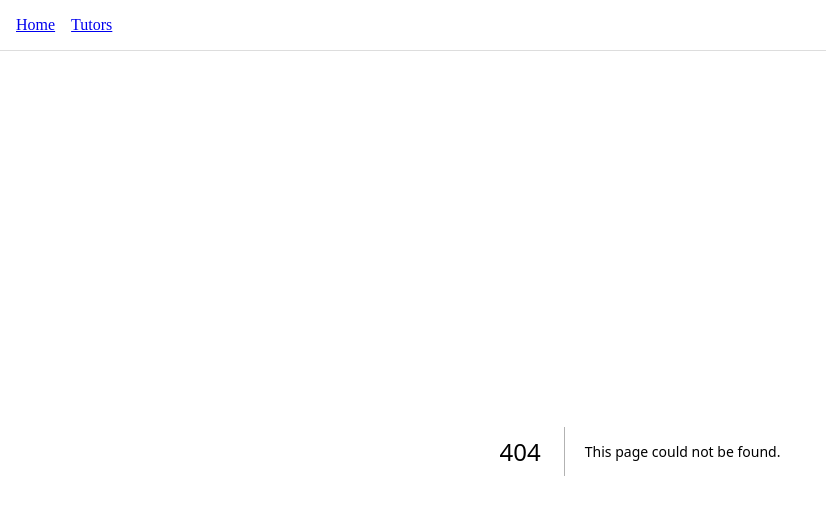
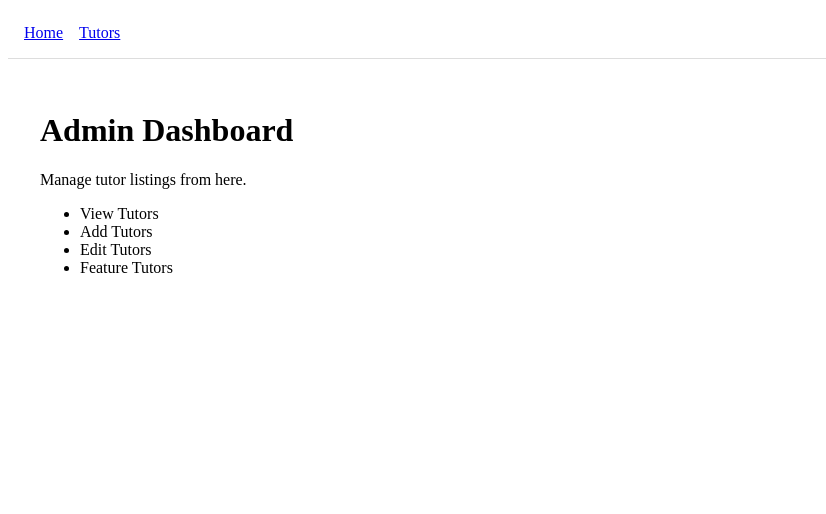
Before and after one commit to Kakagit2025/Tutorwebsite, a Next.js app: page /admin in a window 1280 px wide. Before the commit this address had no page. Shown: the top 514 px of the page, without its empty margins (0-826 px from the left). Built offline with nearby package versions, Linux system fonts and the light colour scheme.

Commit message:
Add admin dashboard page

```diff
--- /dev/null
+++ b/app/admin/page.tsx
@@ -0,0 +1,14 @@
+export default function AdminPage() {
+  return (
+    <main style={{ padding: '2rem' }}>
+      <h1>Admin Dashboard</h1>
+      <p>Manage tutor listings from here.</p>
+      <ul>
+        <li>View Tutors</li>
+        <li>Add Tutors</li>
+        <li>Edit Tutors</li>
+        <li>Feature Tutors</li>
+      </ul>
+    </main>
+  );
+}
```
